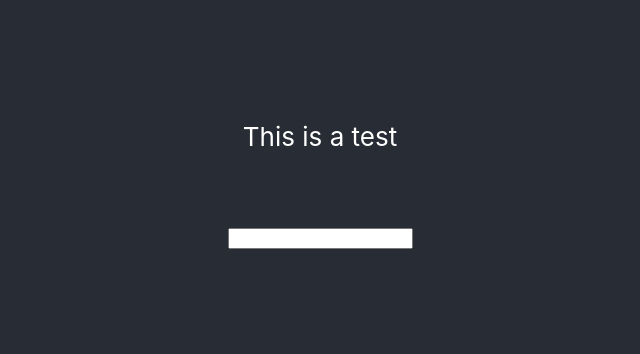
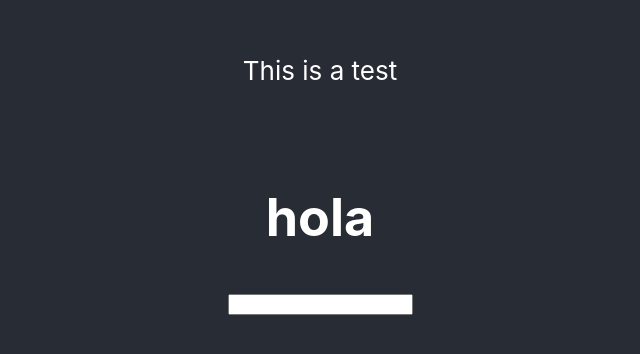
Before and after one commit to ErSulba/react-pokedex, a React (Create React App) app: page / in a window 1280 px wide. Shown: the part 228-582 px from the top of the page, without its empty margins (320-960 px from the left). Built offline with nearby package versions, Linux system fonts and the light colour scheme.

Commit message:
deploy test

```diff
--- a/src/App.js
+++ b/src/App.js
@@ -1,5 +1,4 @@
 import React, { Component } from 'react';
-import logo from './logo.svg';
 import './App.scss';
 import Pokemon from './componets/pokemon/Pokemon';
 
--- a/src/App.scss
+++ b/src/App.scss
@@ -15,16 +15,6 @@
   height: 40vmin;
 }
 
-.App-header {
-  // background-color: #282c34;
-  // min-height: 100vh;
-  // display: flex;
-  // flex-direction: column;
-  // align-items: center;
-  // justify-content: center;
-  // font-size: calc(10px + 2vmin);
-  // color: white;
-}
 
 .App-link {
   color: #61dafb;
--- a/src/componets/info/info.js
+++ b/src/componets/info/info.js
@@ -1,5 +1,6 @@
 import React from 'react'
 import Image from './Image';
+import Moves from './moves';
 
 export default function Info(props) {
   const sprites = props.sprites
@@ -10,6 +11,7 @@ export default function Info(props) {
           {props.name}
       </h1>
       <Image name={props.name} {...sprites} />
+      <Moves></Moves>
     </div>
   )
 }
--- /dev/null
+++ b/src/componets/info/moves.js
@@ -0,0 +1,9 @@
+import React from 'react'
+
+export default function Moves(props) {
+  return (
+    <div>
+      <h1> hola </h1>
+    </div>
+  )
+}
```
Also changed, not shown: package.json (+8 -2 lines), 1 other file (tests, documents, lock files or other folders).
